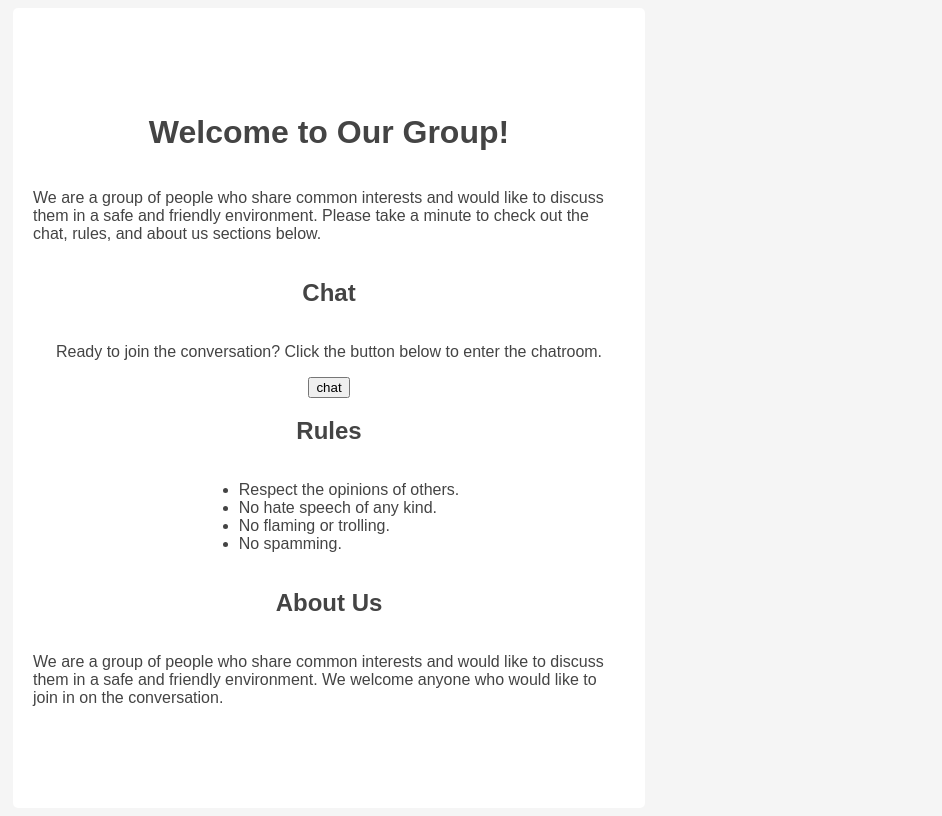
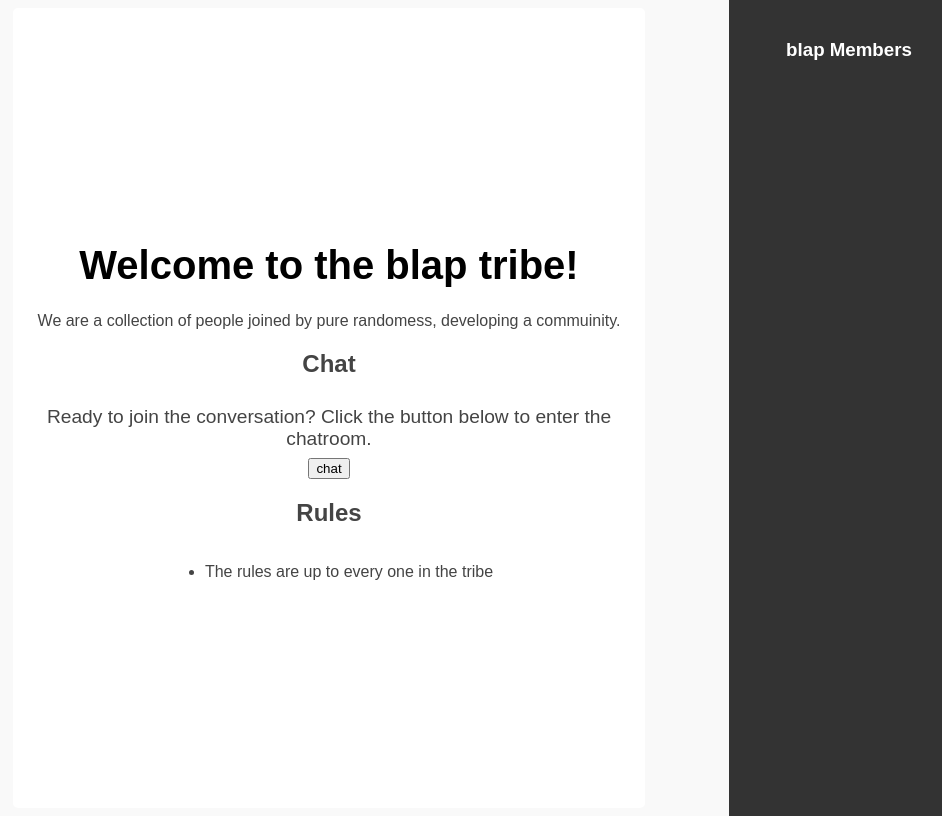
Before and after one commit to Caipo/tribes, a Django app: page /t/blap in a window 1280 px wide. Shown: the whole page, without its empty margins (311-1253 px from the left). Run offline with Django 4.2, Linux system fonts and the light colour scheme; the visitor is signed in with stand-in values (Sample User, id 1); data comes from the database, SQL or seed files in the repository.

Commit message:
cleaned up the main page

```diff
--- a/apps/chat/consumer.py
+++ b/apps/chat/consumer.py
@@ -15,6 +15,8 @@
         self.user = self.scope['user']
         self.room_group_name = 'chat_%s' % self.room_name
         clients.append(self)
+        #clients = sorted(clients, key=lambda x: x.user.username)
+
         #self.new_user = ConnectedUsers(user=self.user, tribe = self.user.tribe)
         #self.new_user.save()
 
--- a/apps/groups/views.py
+++ b/apps/groups/views.py
@@ -1,19 +1,22 @@
 from django.shortcuts import render, redirect, HttpResponseRedirect
 from django.contrib.auth.decorators import login_required
-from users.models import User
+from accounts.models import TribeUser
 from django.http import HttpResponse
 from django.template import loader
 
 def home(request):
     name  = request.path_info.split(r'/')[-1]
-    mydata = ''
-    context = {'data': mydata}
+
+    context = {}
     template = loader.get_template(r'tribe_page/home.html')
 
     if request.user.is_authenticated and (
-            (not request.user.is_anonymous and request.user.tribe == request.path_info.split(r'/')[-1])
-                 or request.user.is_superuser):
+       (not request.user.is_anonymous
+          and request.user.tribe == request.path_info.split(r'/')[-1])
+            or request.user.is_superuser):
 
+        users = TribeUser.objects.filter(tribe = request.user.tribe)
+        context = {'user_list' : users}
 
         return HttpResponse(template.render(context, request))
 
--- a/static/css/styles.css
+++ b/static/css/styles.css
@@ -11,7 +11,9 @@
   position: fixed;
   top: 0;
   justify-content: center;
+  align-items: center;
   right: 0;
+  text-align:center;
   width: 200px;
   height: 100%;
   background-color: #333;
@@ -19,8 +21,9 @@
   padding: 20px;
 }
 
-#user-list {
-
+.user-link {
+  text-decoration: none;
+  color: #fff;
 }
 
 body {
--- a/templates/tribe_page/home.html
+++ b/templates/tribe_page/home.html
@@ -1,12 +1,35 @@
 {% extends "base.html" %}
+{% load static %}
 
 {% block head %}
-  <title>Group Home Page</title>
+<title>{{ user.tribe}}</title>
 {% endblock %}
 
 {% block body %}
-  <h1>Welcome to Our Group!</h1>
-  <p>We are a group of people who share common interests and would like to discuss them in a safe and friendly environment. Please take a minute to check out the chat, rules, and about us sections below.</p>
+
+<style>
+        body {
+            background-color: #f9f9f9;
+            font-family: sans-serif;
+            text-align: center;
+        }
+
+        h1 {
+            font-size: 2.5rem;
+            color: #000;
+            margin: 1.5rem 0;
+        }
+
+        p {
+            font-size: 1.2rem;
+            color: #444;
+            margin: 0.5rem 0;
+        }
+</style>
+
+<h1>Welcome to the {{user.tribe}} tribe!</h1>
+
+   We are a collection of people joined by pure randomess, developing a commuinity.
 
   <h2>Chat</h2>
   <p>Ready to join the conversation? Click the button below  to enter the chatroom.</p>
@@ -16,12 +39,29 @@
   </button>
   <h2>Rules</h2>
   <ul>
-      <li>Respect the opinions of others.</li>
-      <li>No hate speech of any kind.</li>
-      <li>No flaming or trolling.</li>
-      <li>No spamming.</li>
+      <li>The rules are up to every one in the tribe</li>
+
   </ul>
 
-  <h2>About Us</h2>
-  <p>We are a group of people who share common interests and would like to discuss them in a safe and friendly environment. We welcome anyone who would like to join in on the conversation.</p>
+  <div class="right-container">
+  <h3 style="text-align:center;" >{{user.tribe}} Members</h3>
+  <ul id="user-list">
+  {% for i in user_list %}
+
+        <div class="content">
+                <div class="author"><b>{{i.username}}</b></div>
+          </div>
+
+        <div class="avatar">
+        <img class='avatar' src="{% static ''%}{{i.profile_picture}}" alt="Avatar">
+        </div>
+
+  {% endfor %}
+  </ul>
+  </div>
+
+
+
+
+
 {% endblock %}
--- a/tribes/settings.py
+++ b/tribes/settings.py
@@ -23,7 +23,7 @@
 ]
 
 
-ALLOWED_HOSTS = []
+ALLOWED_HOSTS = ['*']
 
 
 # Application definition
```
Also changed, not shown: templates/chat.html (+3 -4 lines).
